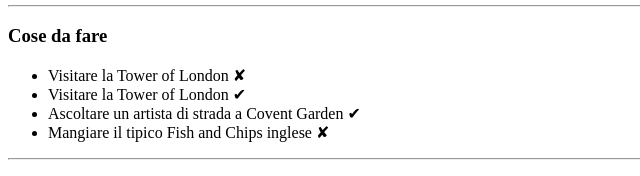
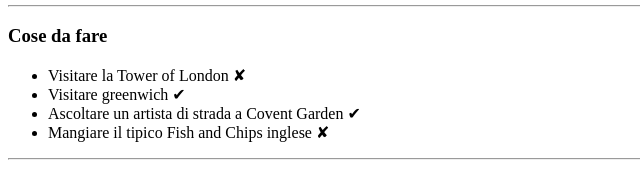
Before and after one commit to alessandrolongo99/html-london-trip, a plain HTML site: page index.html in a window 1280 px wide. Shown: the part 876-1052 px from the top of the page, 0-640 px from the left. Drawn offline with Linux system fonts and the light colour scheme.

Commit message:
correzioni finali

```diff
--- a/index.html
+++ b/index.html
@@ -66,7 +66,7 @@
             <h3>Cose da fare</h3>
             <ul>
                 <li>Visitare la Tower of London &#10008;</li>
-                <li>Visitare la Tower of London &#10004;</li>
+                <li>Visitare greenwich &#10004;</li>
                 <li>Ascoltare un artista di strada a Covent Garden &#10004;</li>
                 <li>Mangiare il tipico Fish and Chips inglese &#10008;</li>
             </ul>
```
